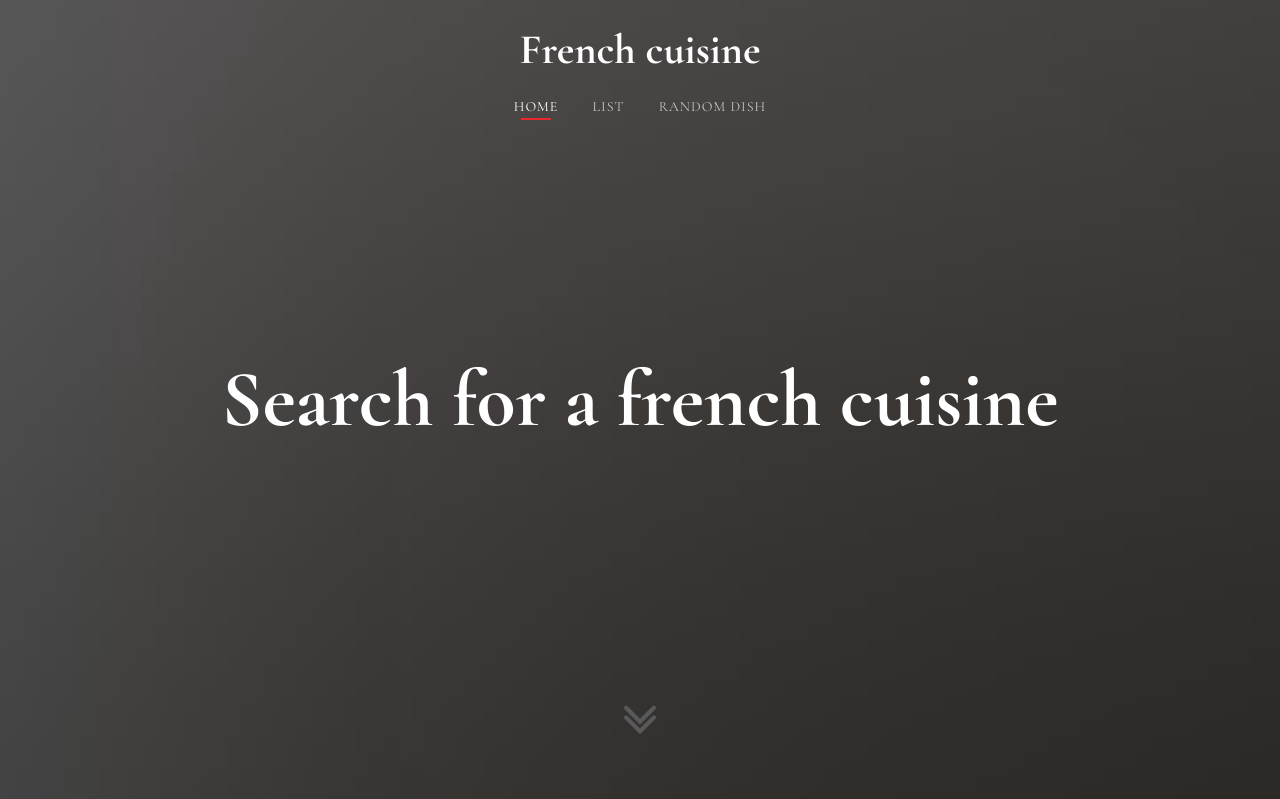
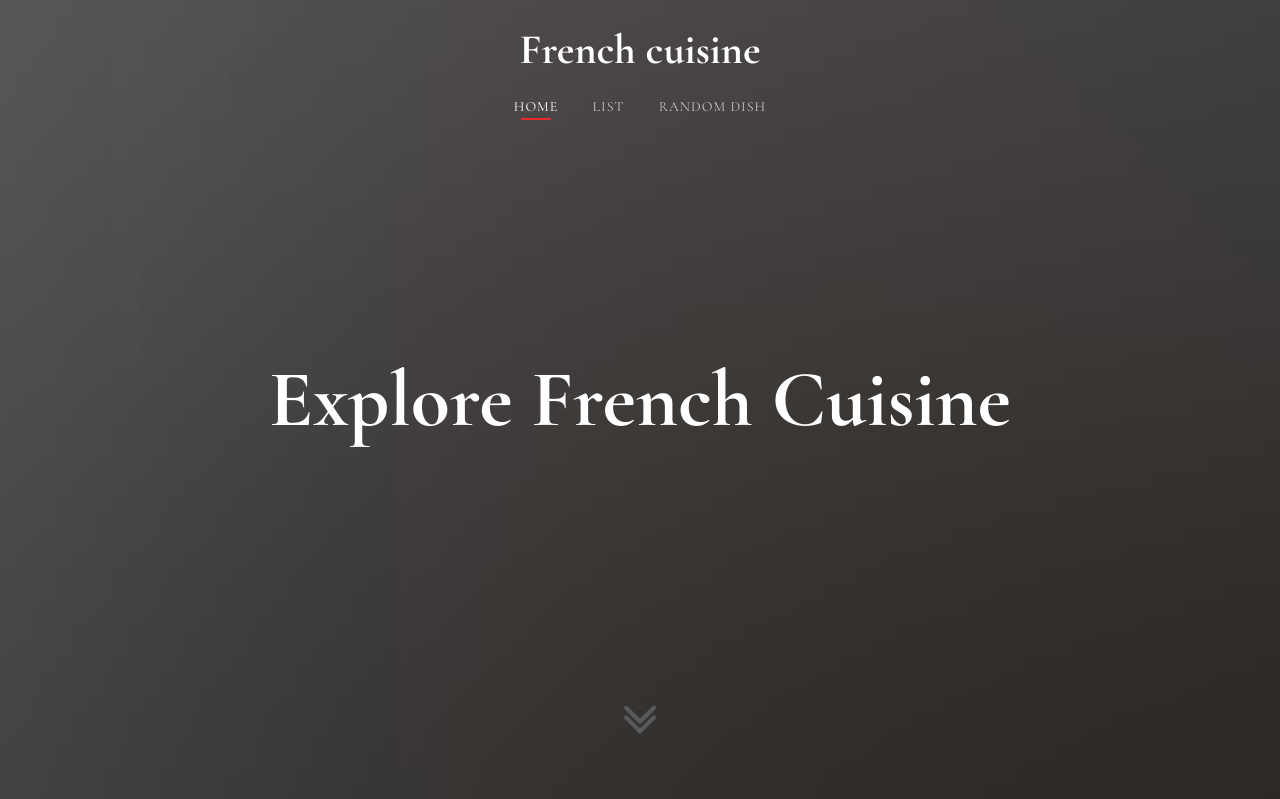
Before and after one commit to Hexanome-de-l-ambiance/semantic-web, a Flask app: page / in a window 1280 px wide. Shown: the top 799 px of the page. Run offline with Flask 3, Linux system fonts and the light colour scheme; some libraries are stand-ins or nearby versions; some web fonts are replaced.

Commit message:
change title

```diff
--- a/templates/index.html
+++ b/templates/index.html
@@ -82,7 +82,7 @@
 					<div class="col-md-12 text-center">
 						<div class="display-t js-fullheight">
 							<div class="display-tc js-fullheight animate-box" data-animate-effect="fadeIn">
-								<h1>Search for a french cuisine</h1>
+								<h1>Explore French Cuisine</h1>
                                 <div class="scroll-down-indicator">
                                     <a href="#fh5co-reservation-form"><img src="static/images/scroll-down-icon-vector.png" alt="Scroll Down"></a>
                                 </div>
```
